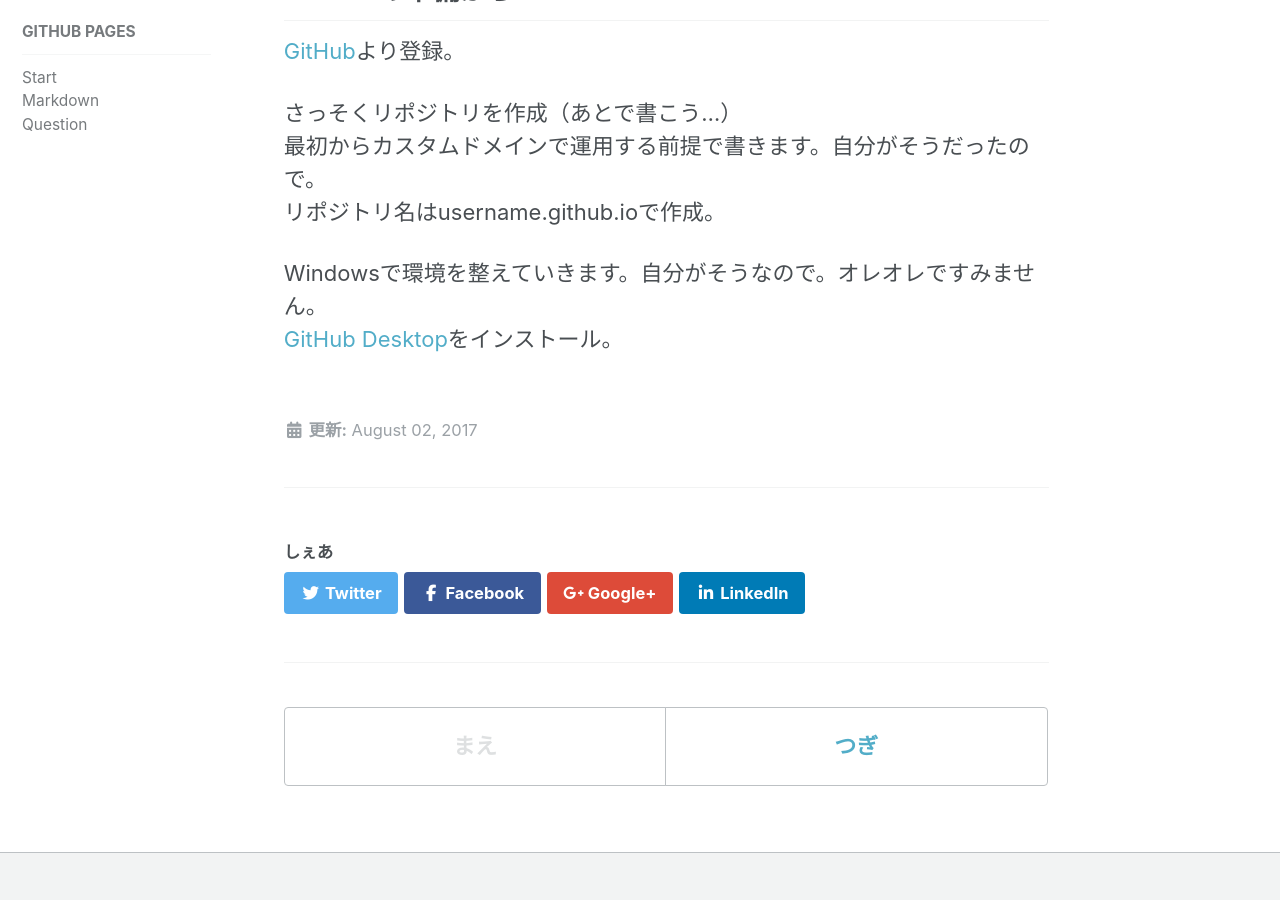
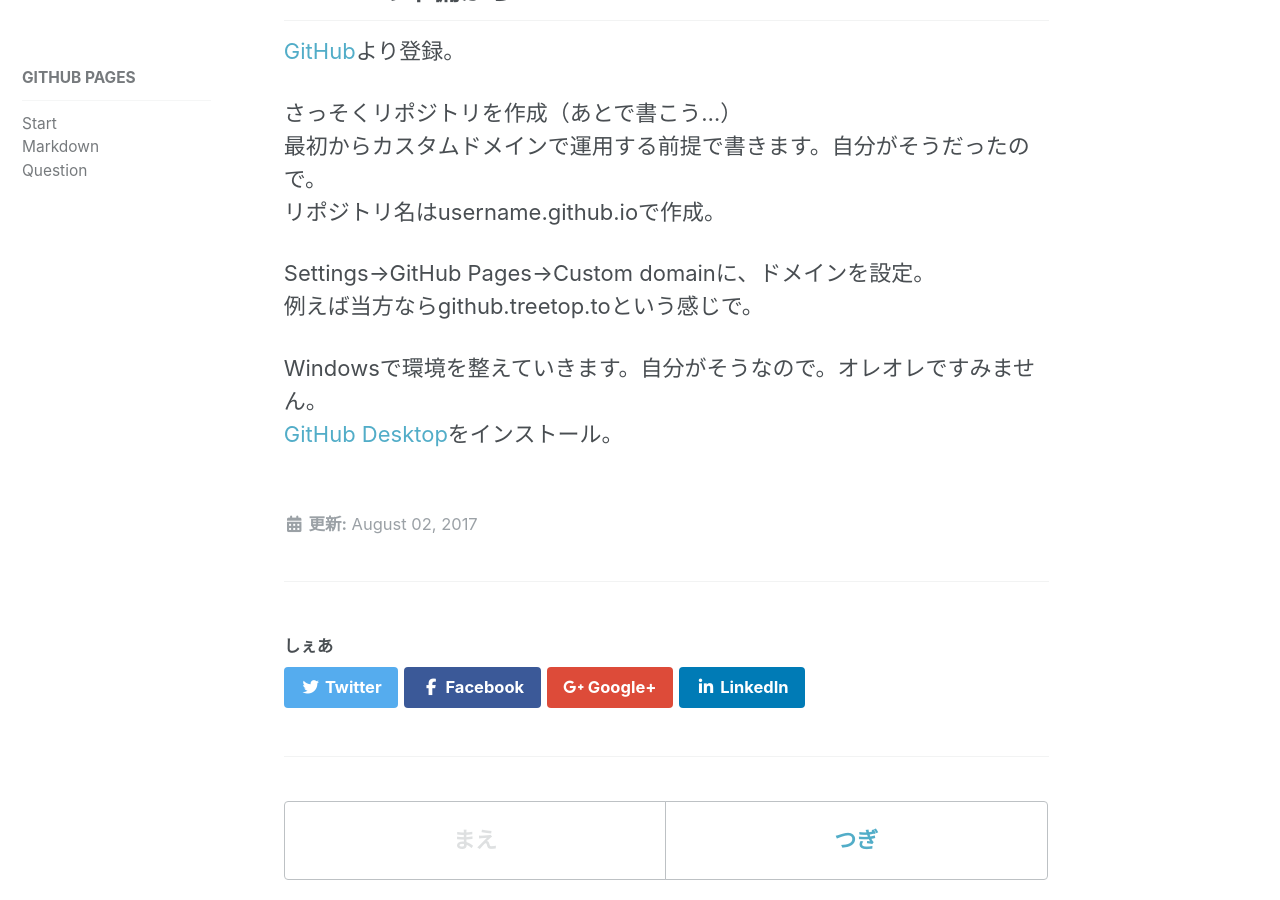
Before and after one commit to laureltreetop/laureltreetop.github.io, a Jekyll site: the page built from _docs/01-github-start.md, in a window 1280 px wide and 900 px high, scrolled down 315 px. Built offline with Jekyll 4.4.1, drawn with Linux system fonts in a browser that asks for light colours; nearby versions of some CDN libraries.

Commit message:
Update 01-github-start.md

```diff
--- a/_docs/01-github-start.md
+++ b/_docs/01-github-start.md
@@ -11,5 +11,8 @@ permalink: /docs/github-start/
 最初からカスタムドメインで運用する前提で書きます。自分がそうだったので。
 リポジトリ名はusername.github.ioで作成。
 
+Settings→GitHub Pages→Custom domainに、ドメインを設定。
+例えば当方ならgithub.treetop.toという感じで。
+
 Windowsで環境を整えていきます。自分がそうなので。オレオレですみません。
 [GitHub Desktop](https://desktop.github.com/)をインストール。
```
